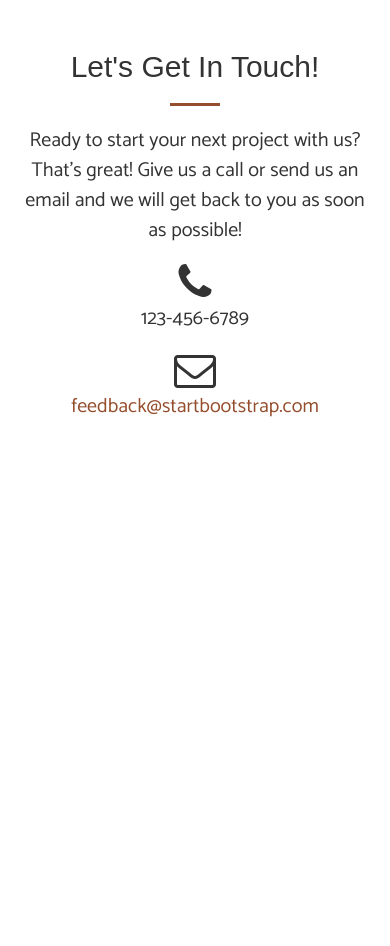
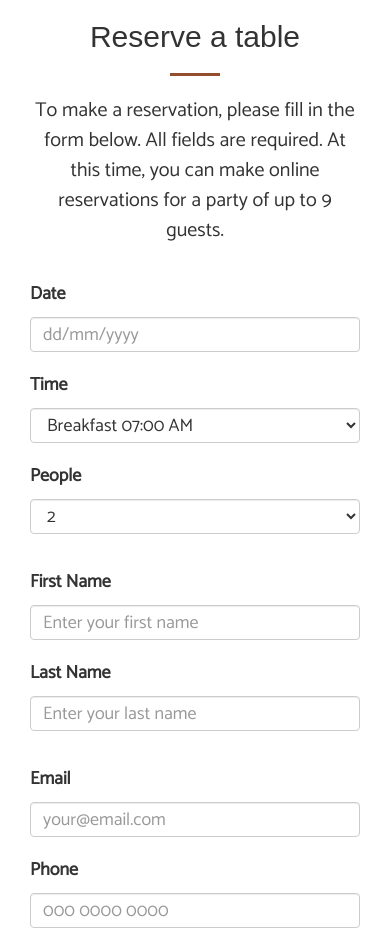
Before and after one commit to Code-Institute-Submissions/amaama, a website: page index.html in a window 390 px wide. Shown: the part 4900-5846 px from the top of the page. Before the commit the page ends 5397 px from the top, so only its background shows below. Drawn offline with nearby package versions, Linux system fonts and the light colour scheme; files that its build step writes are made by us from their sources; a web font is replaced by a local one.

Commit message:
Add animation to images in menus section and create reservation page:
- update cretive.js file and add animation to img tags in menus section
- rename contact section to reservation section
- add a heading and paragraph at the top of the reservation section
- add a reservation form in the reservation section:
  - add all the necessary labels and input elements
  - add submit button at the end of the form
  - change font-size, font-family, line-height for labels and inputs
  - change height and margin, padding values for inputs
  - change text-align values for some labels
  - add class text-faded for inputs
  - add max-width and margin values for form
  - align form elements in the centre on the bigger screen
  - update padding values for reservation section for mobile and desktop sizes
  - add required attribute to all inputs except textarea
  - add autocomplete attribute to some inputs
  - add information about reservation by phone at the end of the section

```diff
--- a/css/creative.css
+++ b/css/creative.css
@@ -414,8 +414,35 @@ header .header-content #arrow{
     height: 750px;
   }
 }
-#contact{
-  padding:60px 0px;
+#reservation{
+  padding:30px 15px;
+}
+#reservation form {
+  margin: 15px auto;
+  max-width: 750px;
+}
+@media (min-width: 768px){
+  #reservation{
+  padding:60px 15px;
+  }
+  #reservation form {
+    text-align: center;
+  }
+}
+#reservation label {
+  font-family: 'Catamaran', sans-serif;
+  font-size: 18px;
+  line-height: 2;
+}
+.form-control{
+  font-size: 18px;
+  line-height: 1.5;
+  margin-bottom:15px;
+  height:35px;
+  padding:0px 12px;
+}
+.align-right{
+  text-align: right;
 }
 .text-primary {
   color: rgba(149,78,45,1);
@@ -423,7 +450,6 @@ header .header-content #arrow{
 .btn-default {
   color: rgba(255,255,255,0.9);
   background-color: rgba(149,78,45,1);
-  border-color: white;
   -webkit-transition: all 0.35s;
   -moz-transition: all 0.35s;
   transition: all 0.35s;
--- a/index.html
+++ b/index.html
@@ -58,7 +58,7 @@
                         <a class="page-scroll" href="#gallery">Gallery</a>
                     </li>
                     <li>
-                        <a class="page-scroll" href="#contact">Contact</a>
+                        <a class="page-scroll" href="#reservation">Reservation</a>
                     </li>
                 </ul>
             </div>
@@ -126,7 +126,7 @@
         <div class="container">
             <div class="row" id="breakfast">
                 <div class="col-lg-4 col-lg-offset-1 col-md-12 text-center" id="breakfast-img">
-                    <img src="img/breakfast.jpg" alt="breakfast">
+                    <img class="sr-image" src="img/breakfast.jpg" alt="breakfast">
                 </div>
                 <div class="col-lg-6 col-md-12 text-center" id="breakfast-menu">
                     <h3 class="menus-subheading">Breakfast</h3>
@@ -137,7 +137,7 @@
             </div>
             <div class="row" id="lunch">
                 <div class="col-lg-4 col-lg-offset-1 col-md-12 text-center" id="lunch-image">
-                    <img src="img/lunch.jpg" alt="lunch">
+                    <img class="sr-image" src="img/lunch.jpg" alt="lunch">
                 </div>
                 <div class="col-lg-6 col-md-12 text-center" id="lunch-menu">
                     <h3 class="menus-subheading">Lunch</h3>
@@ -148,7 +148,7 @@
             </div>
             <div class="row" id="dinner">
                 <div class="col-lg-4 col-lg-offset-1 col-md-12 text-center" id="dinner-img">
-                    <img src="img/dinner.jpg" alt="dinner">
+                    <img class="sr-image" src="img/dinner.jpg" alt="dinner">
                 </div>
                 <div class="col-lg-6 col-md-12 text-center" id="dinner-menu">
                     <h3 class="menus-subheading">Dinner</h3>
@@ -160,7 +160,7 @@
             </div>
             <div class="row" id="keiki">
                 <div class="col-lg-4 col-lg-offset-1 col-md-12 text-center">
-                    <img src="img/keiki.jpg" alt="keiki">
+                    <img class="sr-image" src="img/keiki.jpg" alt="keiki">
                 </div>
                 <div class="col-lg-6 col-md-12 text-center" id="keiki-menu">
                     <h3 class="menus-subheading">Keiki</h3>
@@ -216,21 +216,103 @@
         </div>
     </section>
 
-    <section id="contact">
+    <section id="reservation">
         <div class="container">
             <div class="row">
                 <div class="col-lg-8 col-lg-offset-2 text-center">
-                    <h2 class="section-heading">Let's Get In Touch!</h2>
+                    <h2 class="section-heading">Reserve a table</h2>
                     <hr class="primary">
-                    <p>Ready to start your next project with us? That's great! Give us a call or send us an email and we will get back to you as soon as possible!</p>
+                    <p class="text-faded">To make a reservation, please fill in the form below. All fields are required. At this time, you can make online reservations for a party of up to 9 guests.</p>
                 </div>
-                <div class="col-lg-4 col-lg-offset-2 text-center">
+            </div>
+
+            <form>
+              <div class="form-group row">
+                <label for="reservation-date" class="col-sm-1 col-form-label">Date</label>
+                <div class="col-sm-3">
+                    <input type="text" class="form-control text-faded" id="reservation-date" aria-describedby="date" placeholder="dd/mm/yyyy" required="">
+                </div>
+                <label for="reservation-time" class="col-sm-1 col-form-label">Time</label>
+                <div class="col-sm-4">
+                    <select class="form-control text-faded" id="reservation-time" required="">
+                      <option>Breakfast 07:00 AM</option>
+                      <option>Breakfast 07:30 AM</option>
+                      <option>Breakfast 08:00 AM</option>
+                      <option>Breakfast 08:30 AM</option>
+                      <option>Breakfast 09:00 AM</option>
+                      <option>Breakfast 09:30 AM</option>
+                      <option>Breakfast 10:00 AM</option>
+                      <option>Breakfast 10:30 AM</option>
+                      <option>Breakfast 11:00 AM</option>
+                      <option>Lunch 11:30 AM</option>
+                      <option>Lunch 12:00 PM</option>
+                      <option>Lunch 12:30 PM</option>
+                      <option>Lunch 1:00 PM</option>
+                      <option>Lunch 1:30 PM</option>
+                      <option>Lunch 2:00 PM</option>
+                      <option>Lunch 2:30 PM</option>
+                      <option>Dinner 5:00 PM</option>
+                      <option>Dinner 5:30 PM</option>
+                      <option>Dinner 6:00 PM</option>
+                      <option>Dinner 6:30 PM</option>
+                      <option>Dinner 7:00 PM</option>
+                      <option>Dinner 7:30 PM</option>
+                      <option>Dinner 8:00 PM</option>
+                      <option>Dinner 8:30 PM</option>
+                      <option>Dinner 9:00 PM</option>
+                    </select>
+                </div>
+                <label for="party-size" class="col-sm-1 col-form-label align-right">People</span></label>
+                <div class="col-sm-2">
+                    <select class="form-control text-faded" id="party-size" required="">
+                      <option>1</option>
+                      <option selected>2</option>
+                      <option>3</option>
+                      <option>4</option>
+                      <option>5</option>
+                      <option>6</option>
+                      <option>7</option>
+                      <option>8</option>
+                      <option>9</option>
+                    </select>
+                </div>
+              </div>
+
+              <div class="form-group row">
+                <label for="first-name" class="col-sm-2 col-form-label">First Name</label>
+                <div class="col-sm-4">
+                    <input type="text" class="form-control text-faded" id="first-name" autocomplete="on" placeholder="Enter your first name" required="">
+                </div>
+                <label for="last-name" class="col-sm-2 col-form-label align-right">Last Name</label>
+                <div class="col-sm-4">
+                    <input type="text" class="form-control text-faded" id="last-name" autocomplete="on" placeholder="Enter your last name" required="">
+                </div>
+              </div>
+
+              <div class="form-group row">
+                <label for="email-address" class="col-sm-1 col-form-label">Email</label>
+                <div class="col-sm-5">
+                    <input type="email" class="form-control text-faded" id="email-address" autocomplete="on" placeholder="your@email.com" required="">
+                </div>
+                <label for="phone-number" class="col-sm-1 col-form-label">Phone</label>
+                <div class="col-sm-5">
+                    <input type="tel" class="form-control text-faded" id="phone-number" autocomplete="on" placeholder="000 0000 0000" required="">
+                </div>
+              </div>
+              <div class="form-group">
+                <label for="message">Additional information (food allergies, special requests)</label>
+                <textarea class="form-control text-faded" id="message" rows="5"></textarea>
+              </div>
+              <button type="submit" class="btn btn-default btn-xl sr-button">Submit</button>
+            </form>
+
+            <div class="row">
+                <div class="col-lg-6 col-lg-offset-3 text-center">
+                    <h3>Reserve by phone</h3>
                     <i class="fa fa-phone fa-3x sr-contact"></i>
-                    <p>123-456-6789</p>
-                </div>
-                <div class="col-lg-4 text-center">
-                    <i class="fa fa-envelope-o fa-3x sr-contact"></i>
-                    <p><a href="mailto:your-email@your-domain.com">feedback@startbootstrap.com</a></p>
+                    <p class="text-faded">(808) 674-6200</p>
+                    <p class="text-faded">For Parties of 10 or more, please call (808) 674-6330.</p>
+                    <p class="text-faded">Dining parties on separate reservations cannot be guaranteed adjacent seating.</p>
                 </div>
             </div>
         </div>
@@ -248,7 +330,7 @@
     <script src="vendor/magnific-popup/jquery.magnific-popup.min.js"></script>
 
     <!-- Theme JavaScript -->
-    <script src="js/creative.min.js"></script>
+    <script src="js/creative.js"></script>
 
 </body>
 
--- a/js/creative.js
+++ b/js/creative.js
@@ -26,7 +26,7 @@
         offset: {
             top: 100
         }
-    })
+    });
 
     // Initialize and Configure Scroll Reveal Animation
     window.sr = ScrollReveal();
@@ -45,20 +45,11 @@
         distance: '0px'
     }, 300);
 
-    // Initialize and Configure Magnific Popup Lightbox Plugin
-    $('.popup-gallery').magnificPopup({
-        delegate: 'a',
-        type: 'image',
-        tLoading: 'Loading image #%curr%...',
-        mainClass: 'mfp-img-mobile',
-        gallery: {
-            enabled: true,
-            navigateByImgClick: true,
-            preload: [0, 1] // Will preload 0 - before current, and 1 after the current image
-        },
-        image: {
-            tError: '<a href="%url%">The image #%curr%</a> could not be loaded.'
-        }
+    sr.reveal('.sr-image', {
+        duration: 1000,
+        delay: 200
     });
 
+
+
 })(jQuery); // End of use strict
```
Also changed, not shown: js/creative.min.js (deleted).
